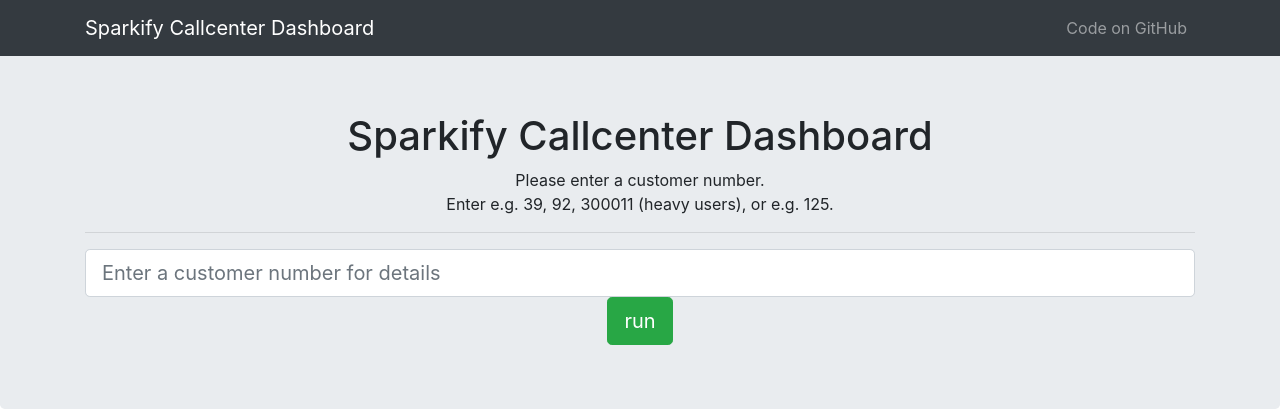
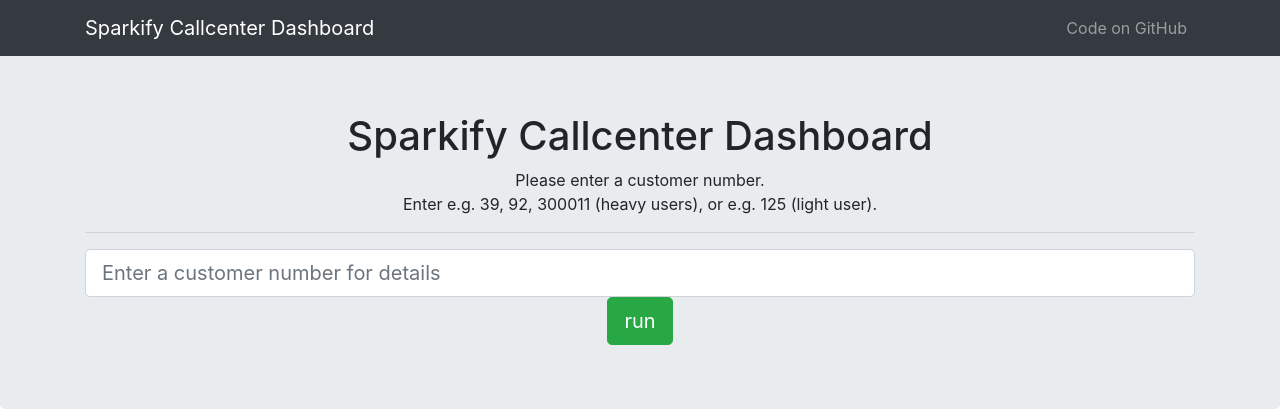
Before and after one commit to dabln/Sparkify, a Flask app: page / in a window 1280 px wide. Shown: the top 420 px of the page. Run offline with Flask 3, Linux system fonts and the light colour scheme; some libraries are stand-ins or nearby versions.

Commit message:
Added explanation

```diff
--- a/sparkify_app/templates/master.html
+++ b/sparkify_app/templates/master.html
@@ -28,7 +28,7 @@
 <div class="jumbotron">
     <div class="container mt-5">
         <h1 class="text-center">Sparkify Callcenter Dashboard</h1>
-        <p class="text-center">Please enter a customer number.<br> Enter e.g. 39, 92, 300011 (heavy users), or e.g. 125.</p>
+        <p class="text-center">Please enter a customer number.<br> Enter e.g. 39, 92, 300011 (heavy users), or e.g. 125 (light user).</p>
         <hr />
 
         <div class="row">
```
